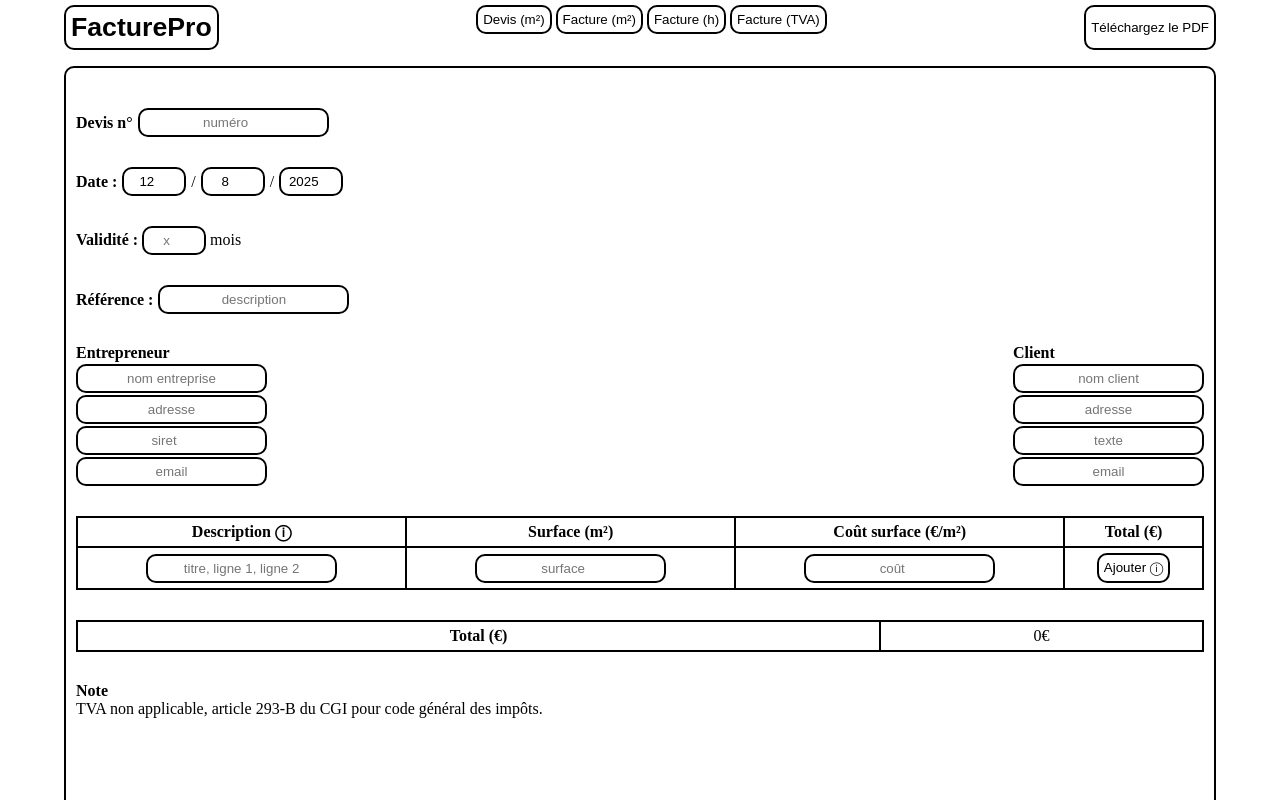
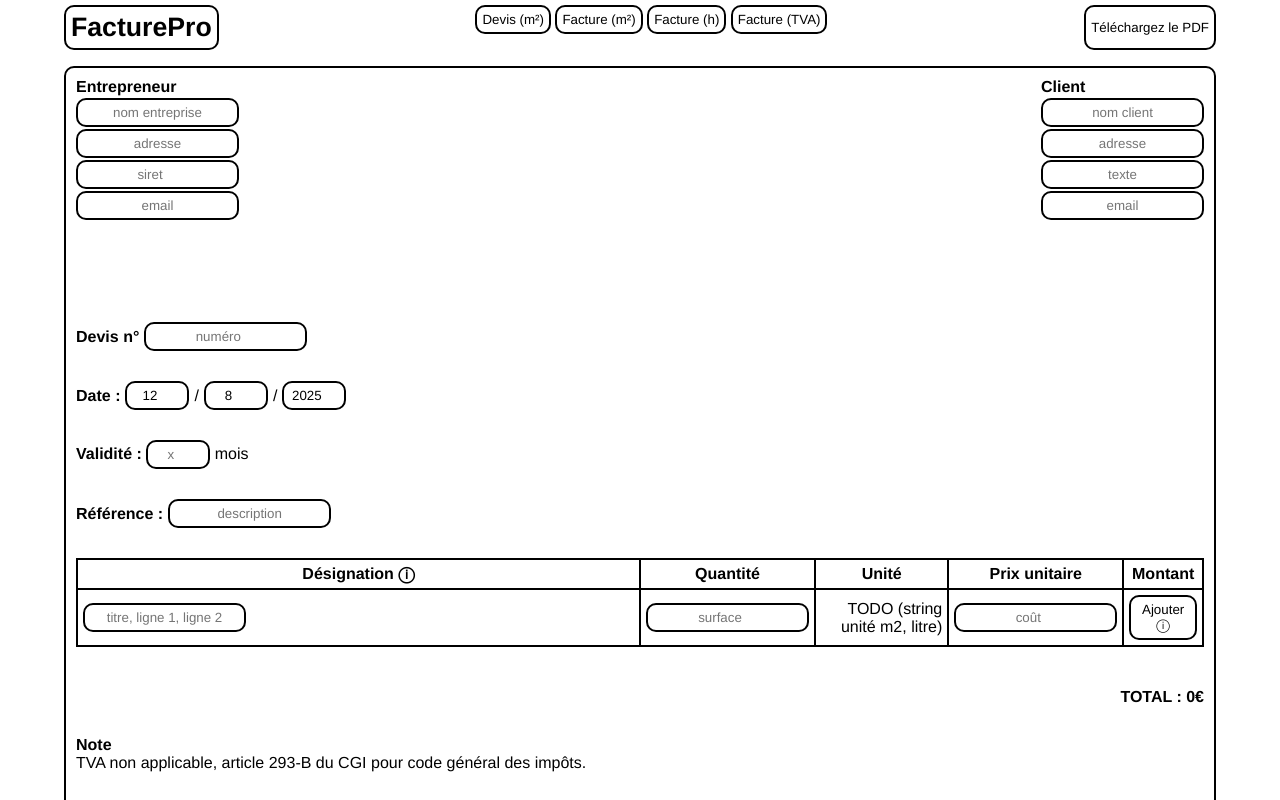
Before and after one commit to antoinemeyer5/facture_pro, a SvelteKit app: page /devis_1 in a window 1280 px wide. Shown: the top 800 px of the page. Built offline with nearby package versions, Linux system fonts and the light colour scheme.

Commit message:
feat: better font, updates

```diff
--- a/src/app.css
+++ b/src/app.css
@@ -15,6 +15,7 @@
 * {
     margin: 0;
     padding: 0;
+    font-family: Helvetica, sans-serif;
 }
 
 button:hover,
@@ -76,6 +77,10 @@ body {
     text-align: right;
 }
 
+.justify-content-space-between {
+    justify-content: space-between;
+}
+
 /*************************************/
 
 .button {
--- a/src/routes/devis_1/+page.svelte
+++ b/src/routes/devis_1/+page.svelte
@@ -50,7 +50,23 @@
     );
 </script>
 
-<div class="no_print visu_edit ">
+<div class="no_print visu_edit">
+    <div class="g-2">
+        <p class="bold">Entrepreneur</p>
+        <p class="bold">Client</p>
+        <input type="text" placeholder="nom entreprise" bind:value={B} />
+        <input type="text" placeholder="nom client" bind:value={C} />
+        <input type="text" placeholder="adresse" bind:value={H} />
+        <input type="text" placeholder="adresse" bind:value={I} />
+        <input type="number" placeholder="siret" bind:value={J} />
+        <input type="text" placeholder="texte" bind:value={K} />
+        <input type="email" placeholder="email" bind:value={D} />
+        <input type="email" placeholder="email" bind:value={L} />
+    </div>
+    <br />
+    <br />
+    <br />
+    <br />
     <div class="flex gap-5 mt-30">
         <p class="mt-mb bold">Devis n°</p>
         <input type="number" placeholder="numéro" bind:value={A} />
@@ -64,30 +80,22 @@
         <input class="date" type="number" placeholder="aaaa" bind:value={G} />
     </div>
     <div class="gap-5 mt-30">
-        <p><b>Validité :</b> <input class="date" type="number" placeholder="x" bind:value={G2} /> mois</p>
+        <p>
+            <b>Validité :</b>
+            <input class="date" type="number" placeholder="x" bind:value={G2} />
+            mois
+        </p>
     </div>
     <div class="flex gap-5 mt-30">
         <p class="mt-mb bold">Référence :</p>
         <input type="text" placeholder="description" bind:value={X} />
-    </div>
-    <div class="g-2 mt-30">
-        <p class="bold">Entrepreneur</p>
-        <p class="bold">Client</p>
-        <input type="text" placeholder="nom entreprise" bind:value={B} />
-        <input type="text" placeholder="nom client" bind:value={C} />
-        <input type="text" placeholder="adresse" bind:value={H} />
-        <input type="text" placeholder="adresse" bind:value={I} />
-        <input type="number" placeholder="siret" bind:value={J} />
-        <input type="text" placeholder="texte" bind:value={K} />
-        <input type="email" placeholder="email" bind:value={D} />
-        <input type="email" placeholder="email" bind:value={L} />
     </div>
     <div class="mt-30">
         <table>
             <thead>
                 <tr>
                     <th
-                        >Description <div class="tooltip">
+                        >Désignation <div class="tooltip">
                             &#9432;
                             <span class="tooltiptext"
                                 >Ajoutez une virgule pour sauter une ligne. La
@@ -95,16 +103,16 @@
                             >
                         </div></th
                     >
-                    <th>Surface (m²)</th>
-                    <th>Coût surface (€/m²)</th>
-                    <th>Total (€)</th>
+                    <th>Quantité</th>
+                    <th>Unité</th>
+                    <th>Prix unitaire</th>
+                    <th>Montant</th>
                 </tr>
             </thead>
             <tbody>
                 {#each tasks as task, i}
                     <tr>
-                        <td class="left"
-                            >{#each task.de as d, j}
+                        <td>{#each task.de as d, j}
                                 {#if j == 0}
                                     <b>{d}</b>
                                 {:else}
@@ -112,9 +120,10 @@
                                 {/if}
                             {/each}</td
                         >
-                        <td>{task.du}m²</td>
-                        <td>{task.c}€/m²</td>
-                        <td>{task.du * task.c}€</td>
+                        <td>{task.du}</td>
+                        <td>TODO</td>
+                        <td>{task.c}</td>
+                        <td>{task.du * task.c}</td>
                         <td>
                             <button
                                 class="button"
@@ -144,6 +153,7 @@
                             bind:value={new_task.du}
                         /></td
                     >
+                    <td>TODO (string unité m2, litre)</td>
                     <td
                         ><input
                             type="number"
@@ -166,15 +176,10 @@
             </tbody>
         </table>
     </div>
-    <div class="mt-30">
-        <table>
-            <thead>
-                <tr>
-                    <th>Total (€)</th>
-                    <td>{total}€</td>
-                </tr>
-            </thead>
-        </table>
+     <br />
+    <br />
+    <div class="mt-5 ta-right">
+        <p><b>TOTAL : {total}€</b></p>
     </div>
     <div class="mt-30">
         <p class="bold">Note</p>
@@ -203,35 +208,45 @@
 </div>
 
 <div class="only_print visu_print">
+    <div class="mt-30 flex justify-content-space-between">
+        <div>
+            <p>{B != null ? B : "?"}</p>
+            <p>{H != null ? H : "?"}</p>
+            <p>N°SIRET : {J != null ? J : "?"}</p>
+            <p>{D}</p>
+        </div>
+        <div class="client">
+            <p>{C != null ? C : "?"}</p>
+            <p>{I != null ? I : "?"}</p>
+            <p>{K}</p>
+            <p>{L}</p>
+        </div>
+    </div>
+    <br />
+    <br />
+    <br />
+    <br />
     <div class="mt-30">
         <p><b>Devis n°</b>{A != null ? A : "?"}</p>
     </div>
     <div class="mt-30">
         <p><b>Date :</b> {E}/{F > 9 ? F : "0" + F}/{G}</p>
-        <p><b>Validité :</b> {G2} mois</p>
+        <p><b>Validité :</b> {G2 != null ? G2 : "?"} mois</p>
         <p><b>Référence :</b> {X != null ? X : "?"}</p>
     </div>
-    <div class="mt-30 g-2">
-        <p class="bold">Entrepreneur</p>
-        <p class="bold">Client</p>
-        <p>{B != null ? B : "?"}</p>
-        <p>{C != null ? C : "?"}</p>
-        <p>{H != null ? H : "?"}</p>
-        <p>{I != null ? I : "?"}</p>
-        <p>N°SIRET : {J != null ? J : "?"}</p>
-        <p>{K}</p>
-        <p>{D}</p>
-        <p>{L}</p>
-    </div>
-
+    <br />
+    <br />
+    <br />
+    <br />
     <div class="mt-30">
         <table>
             <thead>
                 <tr>
-                    <th>Description</th>
-                    <th>Surface (m²)</th>
-                    <th>Coût surface (€/m²)</th>
-                    <th>Total (€)</th>
+                    <th>Désignation</th>
+                    <th>Quantité</th>
+                    <th>Unité</th>
+                    <th>Prix unitaire</th>
+                    <th>Montant</th>
                 </tr>
             </thead>
             <tbody>
@@ -241,11 +256,12 @@
                         <td>?</td>
                         <td>?</td>
                         <td>?</td>
+                        <td>?</td>
                     </tr>
                 {/if}
                 {#each tasks as task, i}
                     <tr>
-                        <td class="left"
+                        <td
                             >{#each task.de as d, j}
                                 {#if j == 0}
                                     <b>{d}</b>
@@ -254,26 +270,20 @@
                                 {/if}
                             {/each}</td
                         >
-                        <td>{task.du}m²</td>
-                        <td>{task.c}€/m²</td>
-                        <td>{task.du * task.c}€</td>
+                        <td>{task.du}</td>
+                        <td>TODO</td>
+                        <td>{task.c}</td>
+                        <td>{task.du * task.c}</td>
                     </tr>
                 {/each}
             </tbody>
         </table>
     </div>
-
-    <div class="mt-5">
-        <table>
-            <thead>
-                <tr>
-                    <th>Total (€)</th>
-                    <td>{total}€</td>
-                </tr>
-            </thead>
-        </table>
+    <br />
+    <br />
+    <div class="mt-5 ta-right">
+        <p><b>TOTAL : {total}€</b></p>
     </div>
-
     <div class="mt-30">
         <p class="bold">Note</p>
         <p>
@@ -350,6 +360,13 @@
         margin-left: auto;
         margin-right: auto;
     }
+    .client {
+        width: 40%;
+        border: 2px solid black;
+        border-radius: 10px;
+        padding: 5px;
+    }
+
     input {
         text-align: center;
 
@@ -370,7 +387,16 @@
         padding: 5px;
     }
 
-    .left {
+    table td {
+        text-align: right;
+    }
+
+    table td:first-child {
         text-align: left;
+        width: 50%;
     }
+
+    /*.left {
+        text-align: left;
+    }*/
 </style>
```
